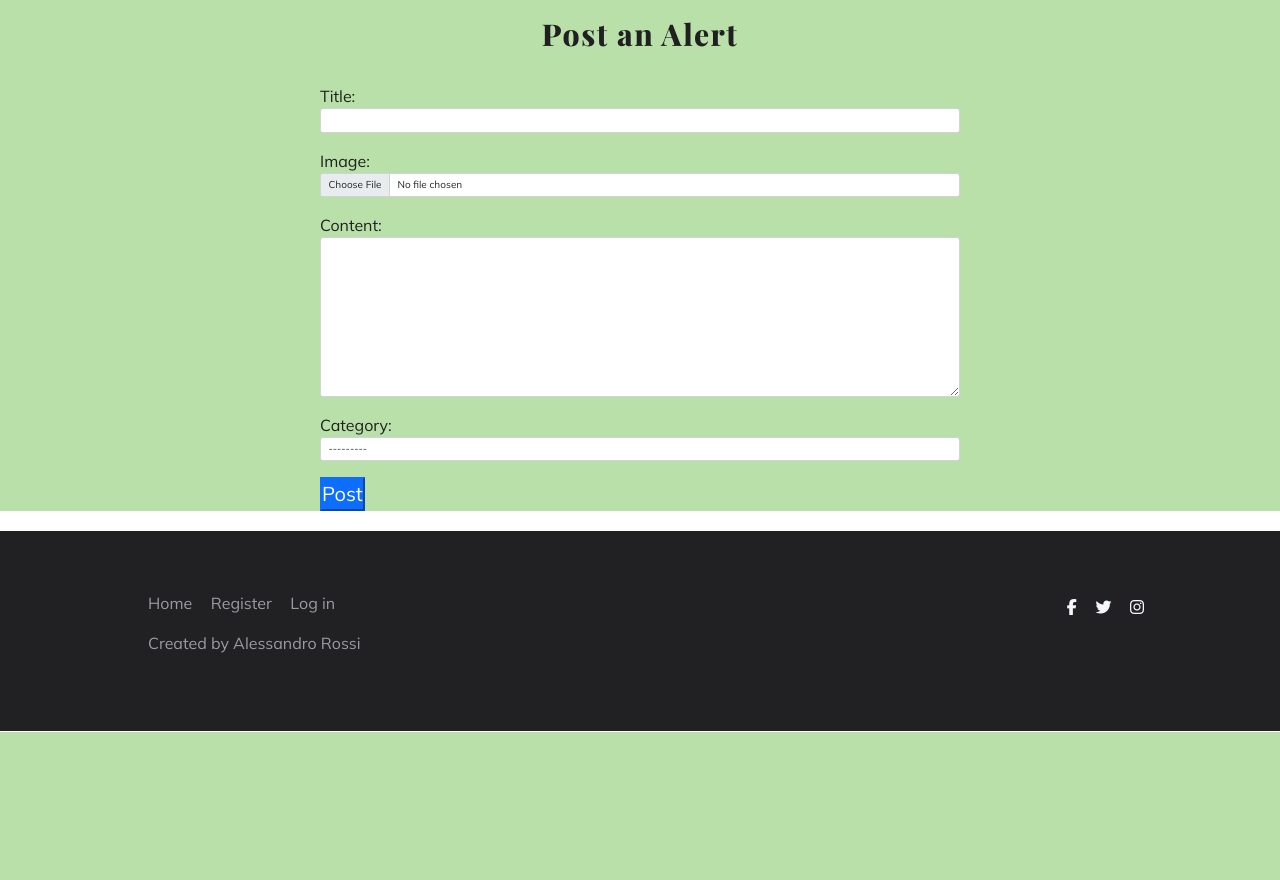
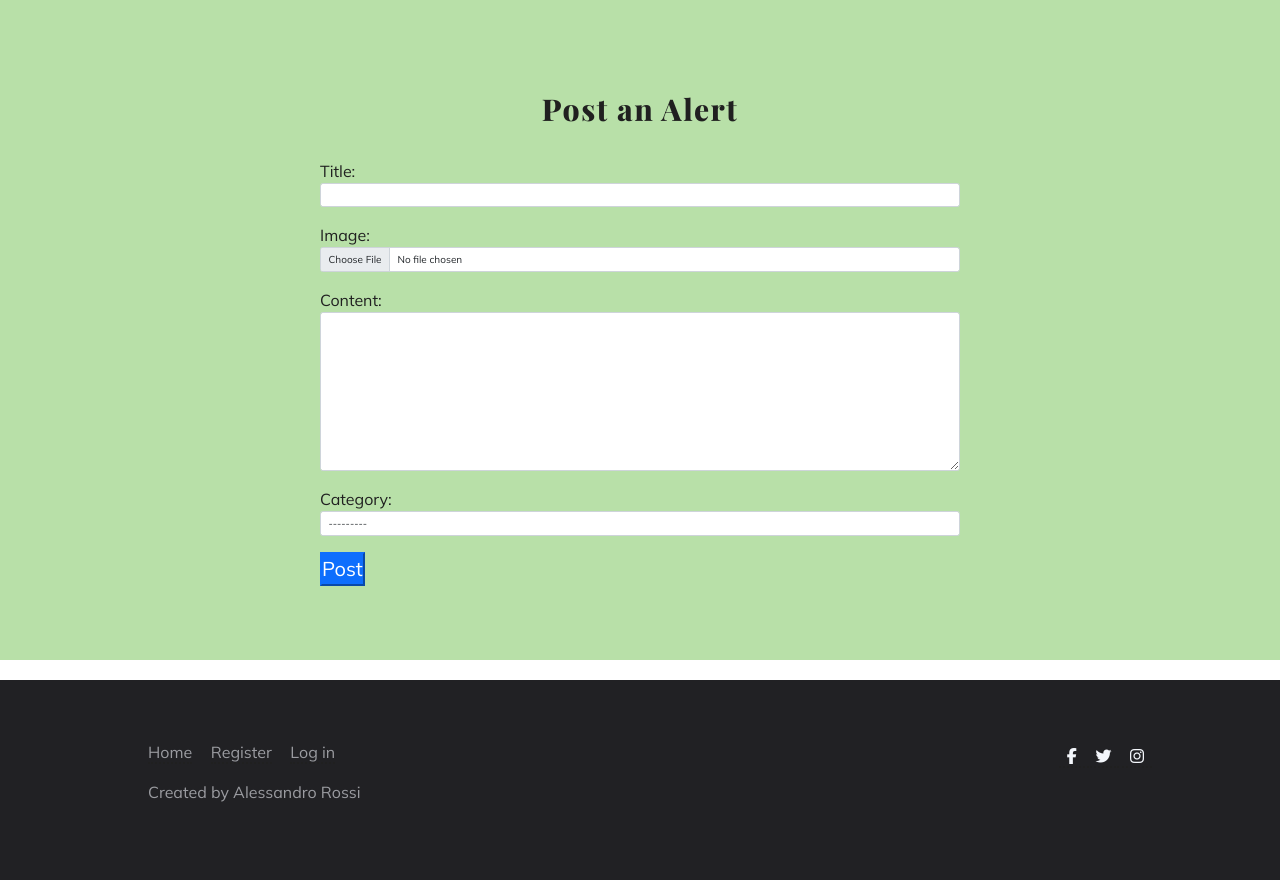
Before and after one commit to AlessandroRossi87/project-4-blog, a Django app: page /new_post/ in a window 1280 px wide. Shown: the part 68-948 px from the top of the page. Before the commit the page ends 800 px from the top, so only its background shows below. Run offline with Django 3.2, Linux system fonts and the light colour scheme; data that the repository does not hold is empty; some libraries are stand-ins or nearby versions.

Commit message:
Corrected height of center-content divs

```diff
--- a/static/css/style.css
+++ b/static/css/style.css
@@ -307,10 +307,12 @@ a {
 /* Account pages */
 
 .center-content {
+    background: #b8e0a8;
     display: flex;
     flex-direction: column;
     justify-content: center;
     align-items: center;
+    height: calc(100vh - 140px);
 }
 
 #login {
@@ -326,10 +328,6 @@ a {
 #comments-box {
     padding-left: 10px;
     padding-right: 10px;
-}
-
-.center-content {
-  background: #b8e0a8;
 }
 
 /* New Post */
```
Lines whose indentation alone changed are shown as unchanged.
